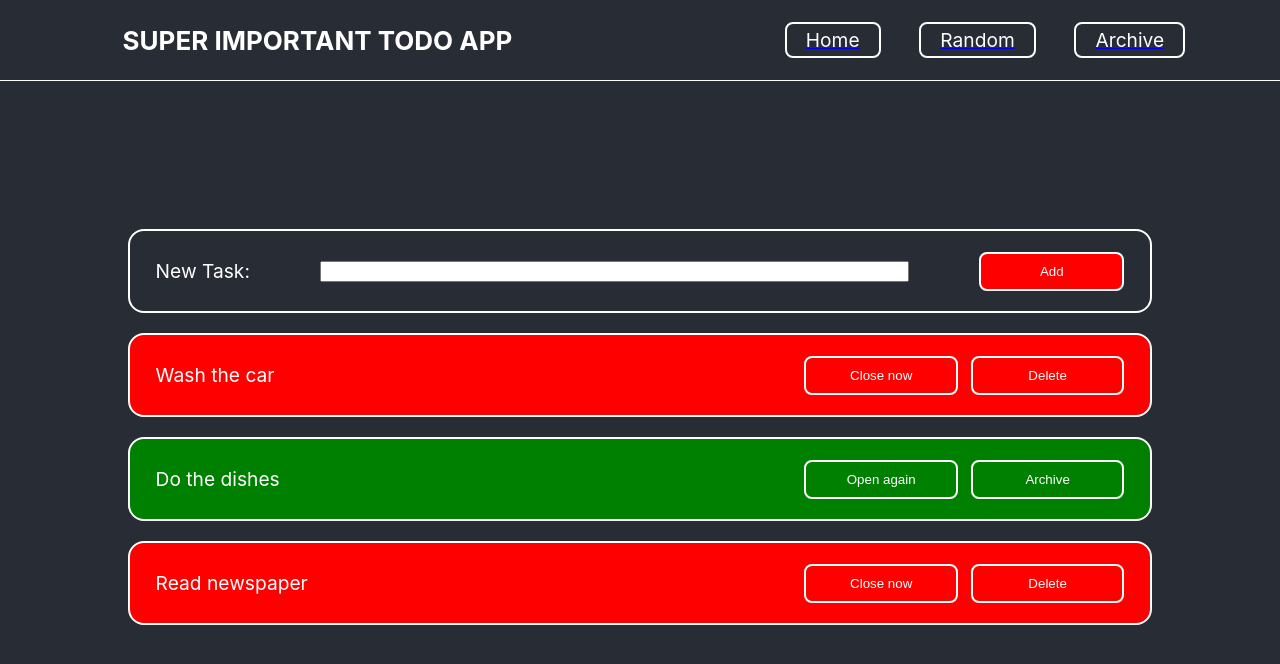
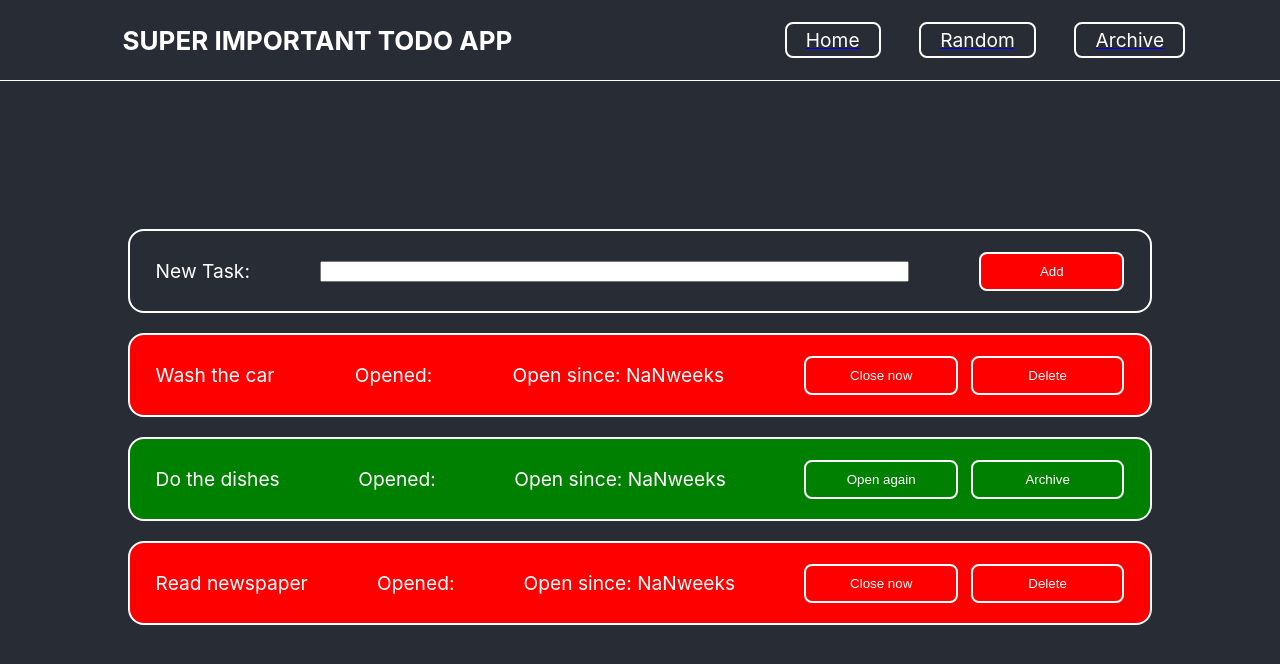
Before and after one commit to PhilippDemmelmair/todo, a React (Create React App) app: page / in a window 1280 px wide. Shown: the top 664 px of the page. Built offline with nearby package versions, Linux system fonts and the light colour scheme.

Commit message:
added a function to show time the task is open

```diff
--- a/src/components/TaskObjects/Todo.jsx
+++ b/src/components/TaskObjects/Todo.jsx
@@ -7,11 +7,22 @@ function Todo({ id }) {
   const toggleArchived = useTodo((state) => state.toggleArchived)
   const deleteTask = useTodo((state) => state.deleteTask)
   const todo = useTodo((state) => state.todos.find((todo) => todo.id === id))
+
+  console.log(Date.parse(Date.parse(Date()) - Date.parse(todo.createdAt)))
+
   return (
     <>
       <Task completed={todo.completed} archived={todo.archived}>
         {todo.text}
-        {todo.createdAt}
+
+        <p>Opened:{todo.createdAt}</p>
+        <p>
+          Open since:{' '}
+          {(Date.parse(Date()) - Date.parse(todo.createdAt)) /
+            (1000 * 60 * 60 * 24 * 7)}
+          weeks
+          {/* TODO tidy this up */}
+        </p>
         <ButtonBox>
           <Button onClick={() => toggleComplete(id)}>
             {todo.completed ? 'Open again' : 'Close now'}
```
